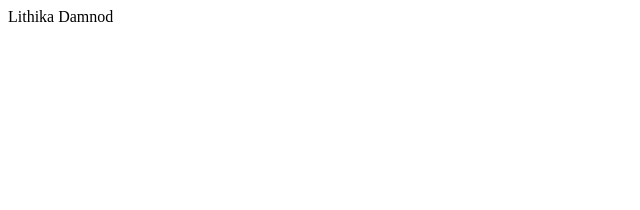
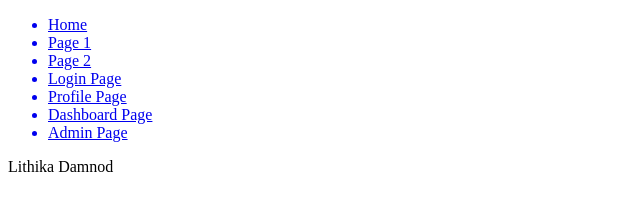
Before and after one commit to lithika-damnod/cs99, a plain HTML site: page website/index.html in a window 1280 px wide. Shown: the whole page, without its empty margins (0-640 px from the left). Drawn offline with Linux system fonts and the light colour scheme.

Commit message:
feature: created the navigation bar (#1)

```diff
--- a/website/index.html
+++ b/website/index.html
@@ -6,6 +6,31 @@
 </head>
 
 <body>
+    <nav>
+        <ul>
+            <a href="index.html">
+                <li>Home</li>
+            </a>
+            <a href="page1.html">
+                <li>Page 1</li>
+            </a>
+            <a href="page2.html">
+                <li>Page 2</li>
+            </a>
+            <a href="login.html">
+                <li>Login Page</li>
+            </a>
+            <a href="profile.html">
+                <li>Profile Page</li>
+            </a>
+            <a href="dashboard.html">
+                <li>Dashboard Page</li>
+            </a>
+            <a href="admin.html">
+                <li>Admin Page</li>
+            </a>
+        </ul>
+    </nav>
     Lithika Damnod
 </body>
 
```
